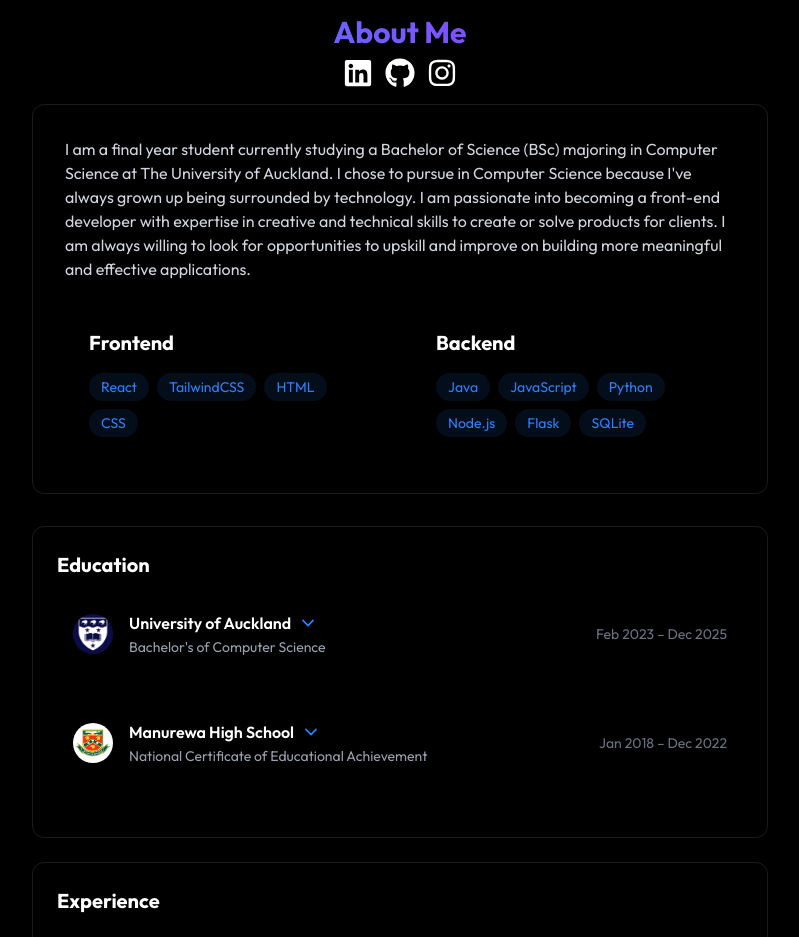
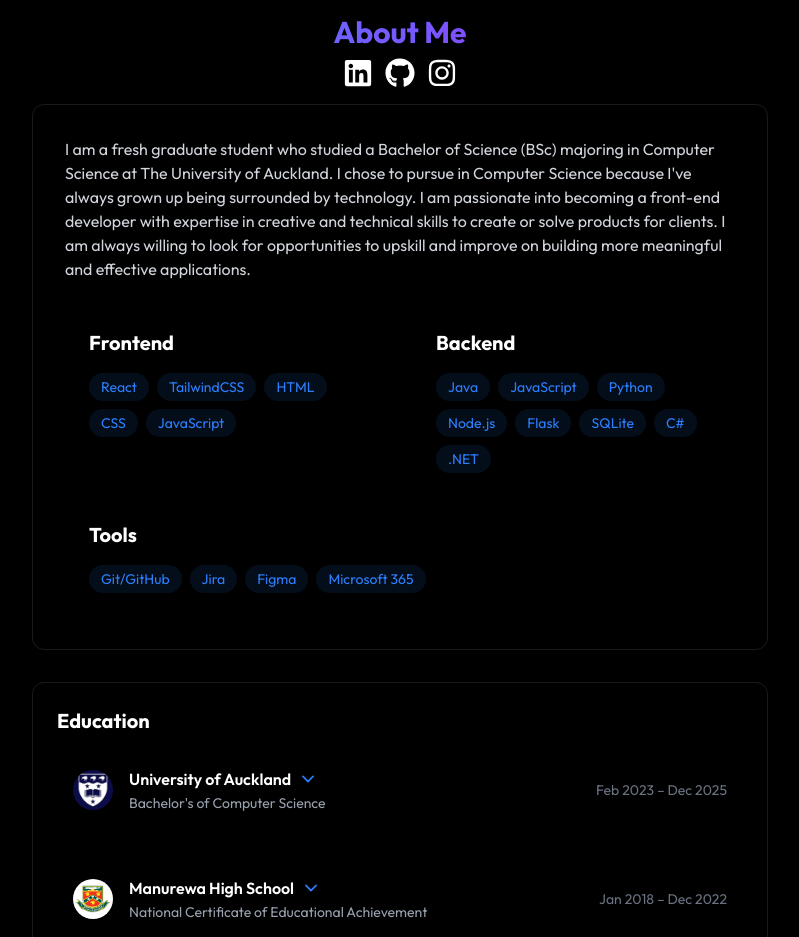
Before and after one commit to Bigmonterss/self-portfolio-project-2025, a React (Vite) app: page / in a window 1280 px wide. Shown: the part 1082-2019 px from the top of the page, without its empty margins (240-1039 px from the left). Built offline with nearby package versions, Linux system fonts and the light colour scheme.

Commit message:
UPDATE: About me section
added a tools section showcasing my tools

```diff
--- a/src/components/sections/About.jsx
+++ b/src/components/sections/About.jsx
@@ -10,8 +10,9 @@ import mhsLogo from '../../assets/images/mhslogo.jpg';
 
 
 export const About = () => {
-    const frontendSkills =["React", "TailwindCSS", "HTML", "CSS"]
-    const backendSkills = ["Java", "JavaScript", "Python", "Node.js", "Flask", "SQLite" ]
+    const frontendSkills =["React", "TailwindCSS", "HTML", "CSS", "JavaScript"]
+    const backendSkills = ["Java", "JavaScript", "Python", "Node.js", "Flask", "SQLite", "C#", ".NET"]
+    const tools = ["Git/GitHub", "Jira", "Figma", "Microsoft 365"]
 
     return (
         <section id="about" className="flex items-center justify-center py-20">
@@ -60,7 +61,7 @@ export const About = () => {
                 {/* Small intro about me section*/}
                 <div className="rounded-xl p-8 border-white/10 border hover:-translate-y-1 transition-all">
                     <p className="text-gray-300 mb-6">
-                        I am a final year student currently studying a Bachelor of Science (BSc) majoring in Computer Science at The University of Auckland.
+                        I am a fresh graduate student who studied a Bachelor of Science (BSc) majoring in Computer Science at The University of Auckland.
                         I chose to pursue in Computer Science because I've always grown up being surrounded by technology.
                         I am passionate into becoming a front-end developer with expertise in creative and technical skills to create or solve products for clients.
                         I am always willing to look for opportunities to upskill and improve on building more meaningful and effective applications.
@@ -94,6 +95,20 @@ export const About = () => {
                             </div>
                         </div>
                     </div>
+
+                    {/*Tools section*/}
+                    <div className="rounded-xl p-6 hover:-translate-y-1 transition all">
+                            <h3 className="text-xl font-bold mb-4"> Tools </h3>
+                            <div className="flex flex-wrap gap-2">
+                                {tools.map((tech, key) => (
+                                    <span key={key} className="bg-blue-500/10 text-blue-500 py-1 px-3 rounded-full text-sm hover:bg-blue-500/20
+                                                hover:shadow-[0_2px_8px_rgba(59, 130, 246, 0.2)] transition"
+                                    >
+                                        {tech}
+                                    </span>
+                                ))}
+                            </div>
+                        </div>
                 </div>
 
                 {/* Work and Education section*/}
```
